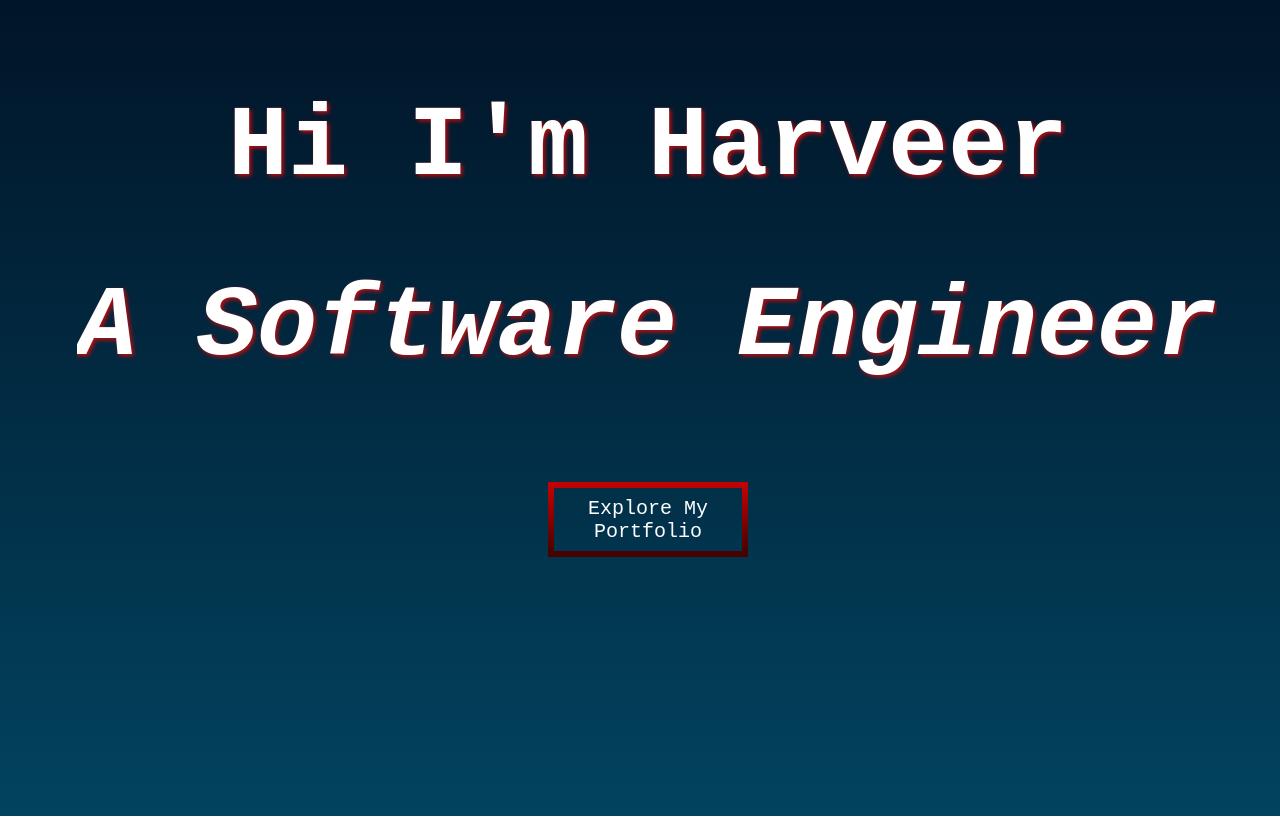
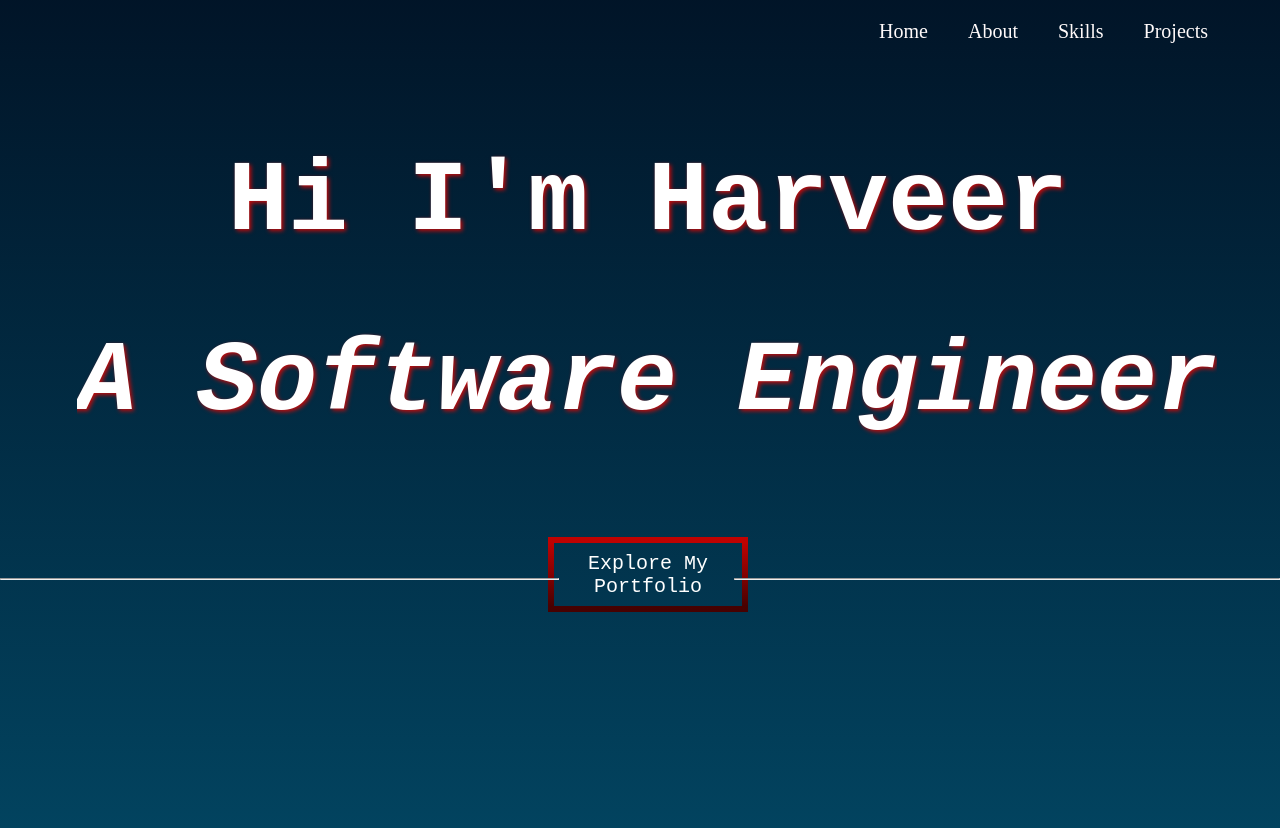
Before and after one commit to Harveer91/My-Portfolio, a React (Vite) app: page / in a window 1280 px wide. Built offline with nearby package versions, Linux system fonts and the light colour scheme.

Commit message:
added navigation bar to the website

```diff
--- a/src/App.css
+++ b/src/App.css
@@ -46,6 +46,7 @@
 #main-button{
   height: 75px;
   width: 200px;
+  z-index: 1;
   text-align: center;
   border-radius: 10px;
   border-style:solid;
@@ -66,3 +67,47 @@
   transform: scale(1.05);
   box-shadow: 0 0 10px 5px hsl(0, 100%, 100%);
 }
+
+#line{
+  position:absolute;
+  top:570px;
+  left:0;
+  width: 43.5%;
+  color:white;
+  z-index: 0;
+
+}
+
+#line2{
+  position:absolute;
+  top:570px;
+  right:0;
+  width: 42.5%;
+  color:white;
+  z-index: 0;
+
+}
+
+#sections{
+  list-style: none;
+  display: flex;
+  justify-content: right;
+  gap: 40px;
+  margin-top: 20px;
+  margin-right:80px;
+  padding: 0;
+  font-size:20px;
+  color: hsl(0, 100%, 99%);
+}
+
+#sections li a{
+    display: inline-block;
+    outline: none;
+    text-decoration: none;
+    color: hsl(0, 100%, 99%);
+    transition: transform 0.3s ease;
+}
+
+#sections li a:hover{
+  transform:scale(1.1);
+}
--- a/src/App.jsx
+++ b/src/App.jsx
@@ -8,6 +8,8 @@
     <>
       <Header/>
       <Button/>
+      <hr id="line2"></hr>
+      <hr id="line"></hr>
     </>
   );
 }
--- a/src/Components/Header.jsx
+++ b/src/Components/Header.jsx
@@ -1,6 +1,14 @@
 function Header(){
     return(
         <header>
+            <nav className='navigation'>
+                <ul id="sections">
+                    <li className="section"><a href="#">Home</a></li>
+                    <li className="section"><a href="#">About</a></li>
+                    <li className="section"><a href="#">Skills</a></li>
+                    <li className="section"><a href="#">Projects</a></li>
+                </ul>
+            </nav>
             <div className="header">
                 <h1 className="Introduction" id="Name">Hi I'm Harveer</h1>
                 <div className="typing-wrapper">
```
